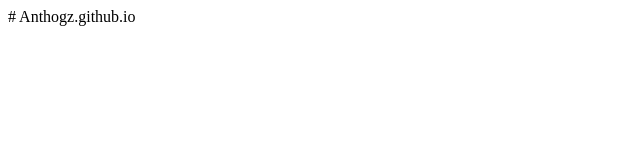
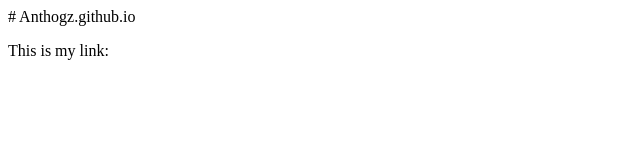
Before and after one commit to Anthogz/Anthogz.github.io, a plain HTML site: page index.html in a window 1280 px wide. Shown: the full height of the page, 0-640 px from the left. Drawn offline with Linux system fonts and the light colour scheme.

Commit message:
Update index.html

```diff
--- a/index.html
+++ b/index.html
@@ -1 +1,2 @@
 # Anthogz.github.io
+<p>This is my link:</p>
```
